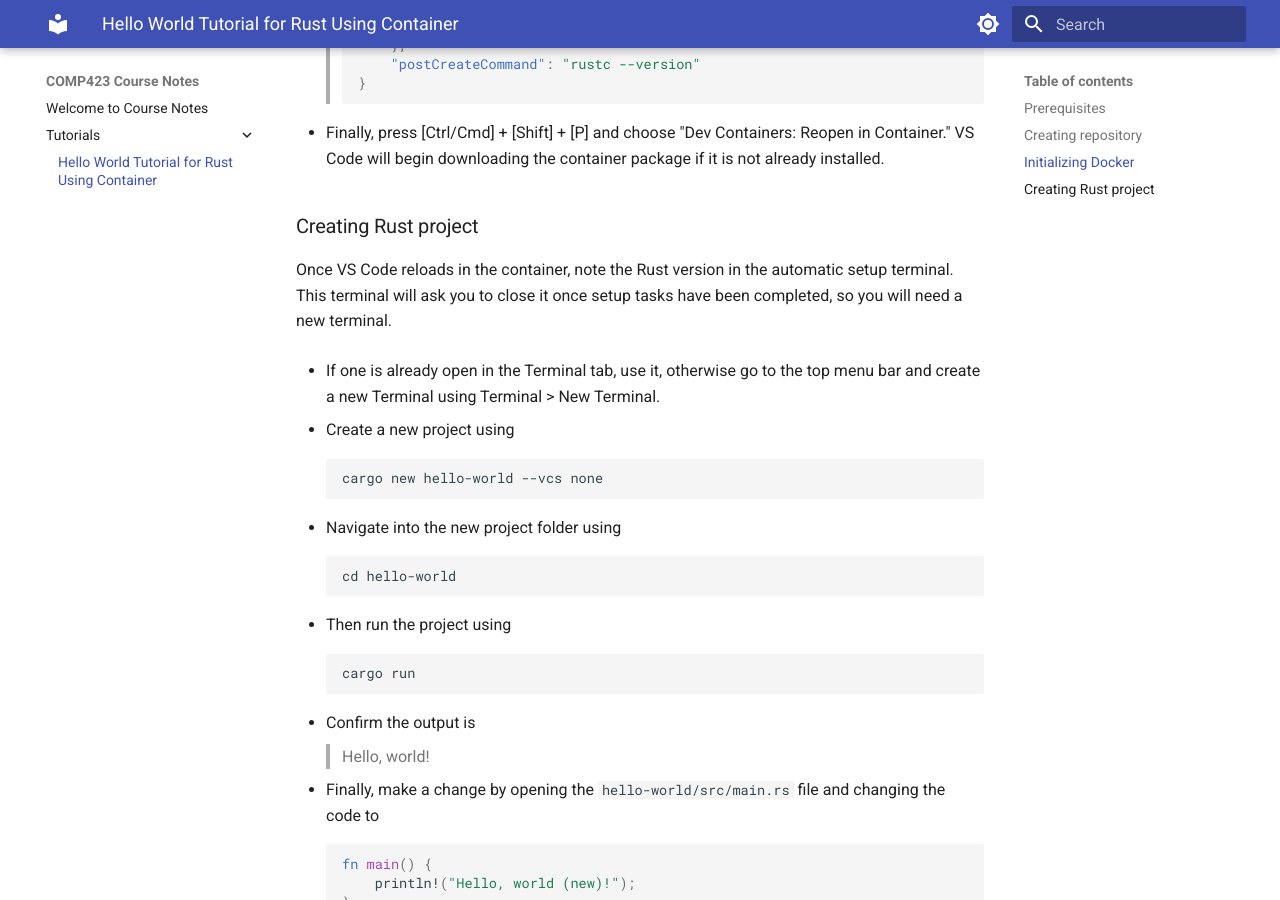
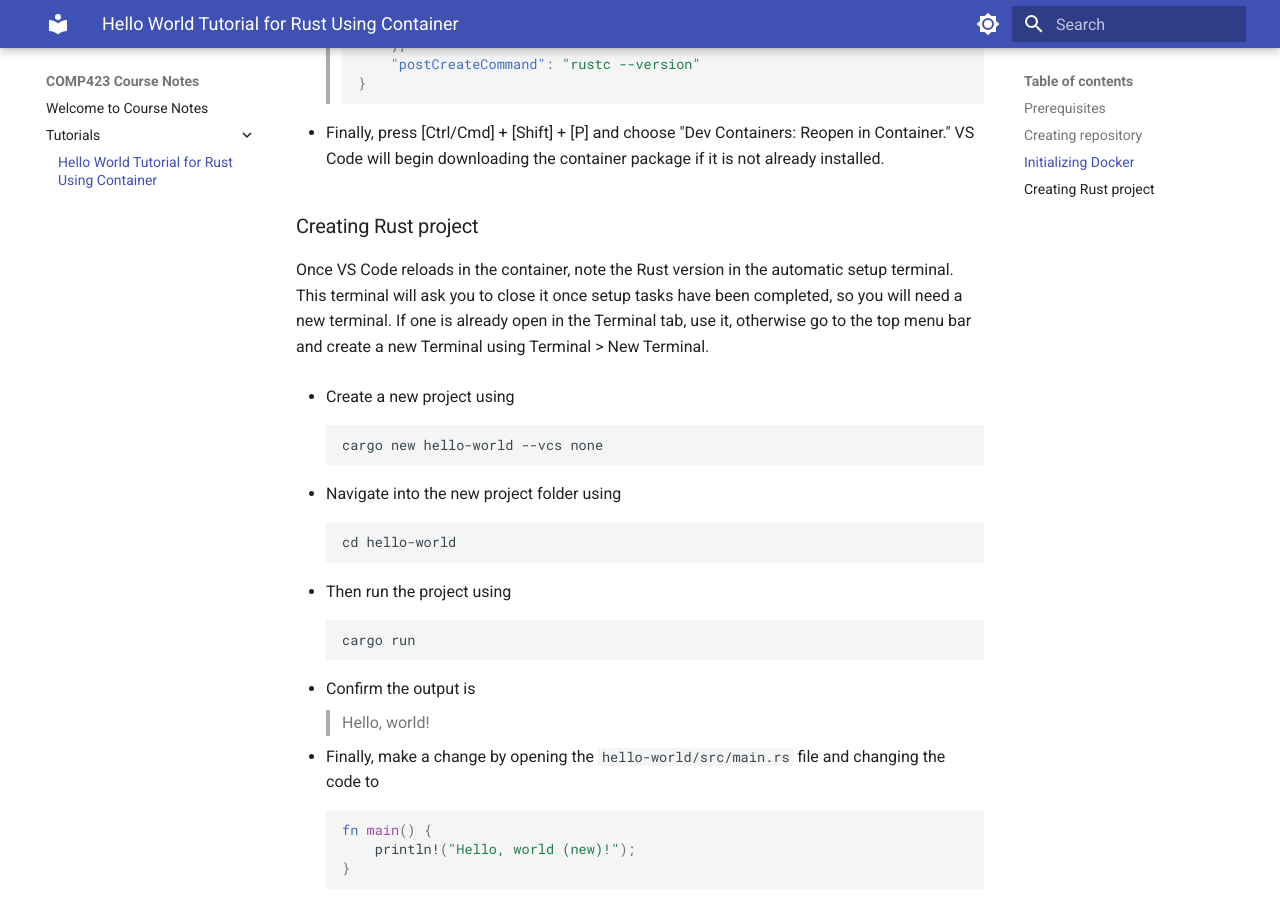
Before and after one commit to josephclampett-education/comp423-course-notes, an MkDocs documentation site: the page built from docs/tutorials/rust-setup.md, in a window 1280 px wide and 900 px high, scrolled down 1244 px. Built offline with MkDocs 1.6.1 and Material for MkDocs 9.7.7, drawn with Linux system fonts in a browser that asks for light colours.

Commit message:
Cleaned up formatting.

````diff
--- a/docs/tutorials/rust-setup.md
+++ b/docs/tutorials/rust-setup.md
@@ -53,9 +53,7 @@ Once the folder is open in VS code, we are ready to create our container.
 
 ### Creating Rust project
 
-Once VS Code reloads in the container, note the Rust version in the automatic setup terminal. This terminal will ask you to close it once setup tasks have been completed, so you will need a new terminal.
-
-- If one is already open in the Terminal tab, use it, otherwise go to the top menu bar and create a new Terminal using Terminal > New Terminal.
+Once VS Code reloads in the container, note the Rust version in the automatic setup terminal. This terminal will ask you to close it once setup tasks have been completed, so you will need a new terminal. If one is already open in the Terminal tab, use it, otherwise go to the top menu bar and create a new Terminal using Terminal > New Terminal.
 
 - Create a new project using
 ```
@@ -88,8 +86,8 @@ cargo build
 ```
 Cargo build is conceptually similar to using gcc to compile C and C++, in this case it takes .rs files and compiles + links them into the same type of executable as gcc and its linker create.
 
-You can re-run the program using
+- You can re-run the program using
 ```
 cargo run
 ```
-Note that no compilation was performed because the `build` command already compiled the latest changes.
+- Note that no compilation was performed because the `build` command already compiled the latest changes.
````
Also changed, not shown: other parts of docs/tutorials/rust-setup.md (+2 -2 lines).
